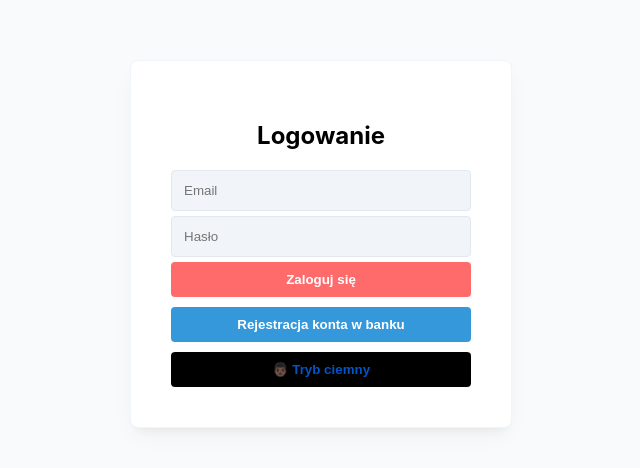
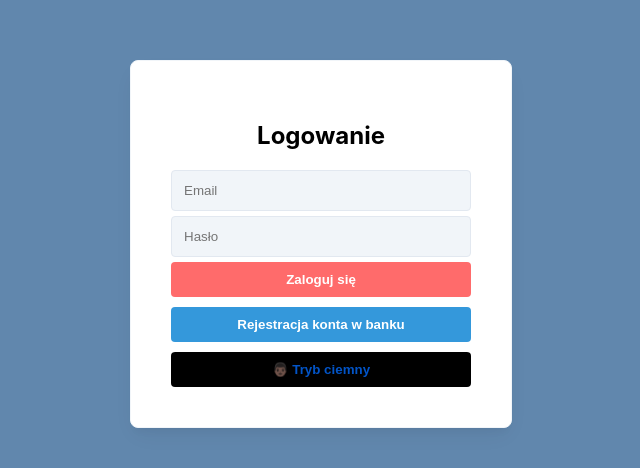
Before and after one commit to Piesnababy218/tai, a React (Create React App) app in the folder frontend/: page / in a window 1280 px wide. Shown: the part 156-624 px from the top of the page, without its empty margins (319-959 px from the left). Built offline with nearby package versions, Linux system fonts and the light colour scheme.

Commit message:
poprawka app.css

```diff
--- a/frontend/src/App.css
+++ b/frontend/src/App.css
@@ -10,7 +10,7 @@
 }
 
 .login-wrapper.light-mode {
-  background: #F8FAFC;
+  background: #6187ad;
 }
 
 .login-container {
```
